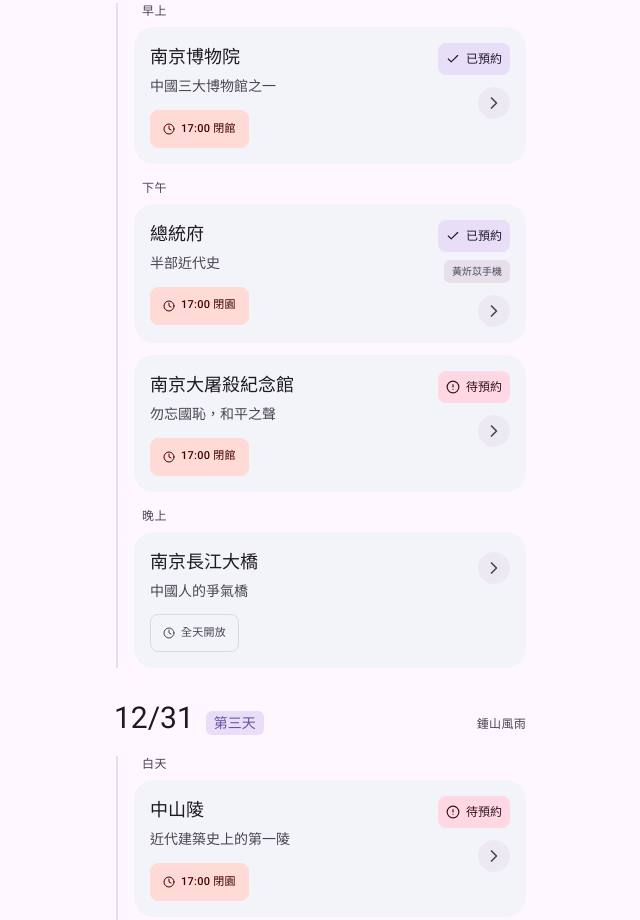
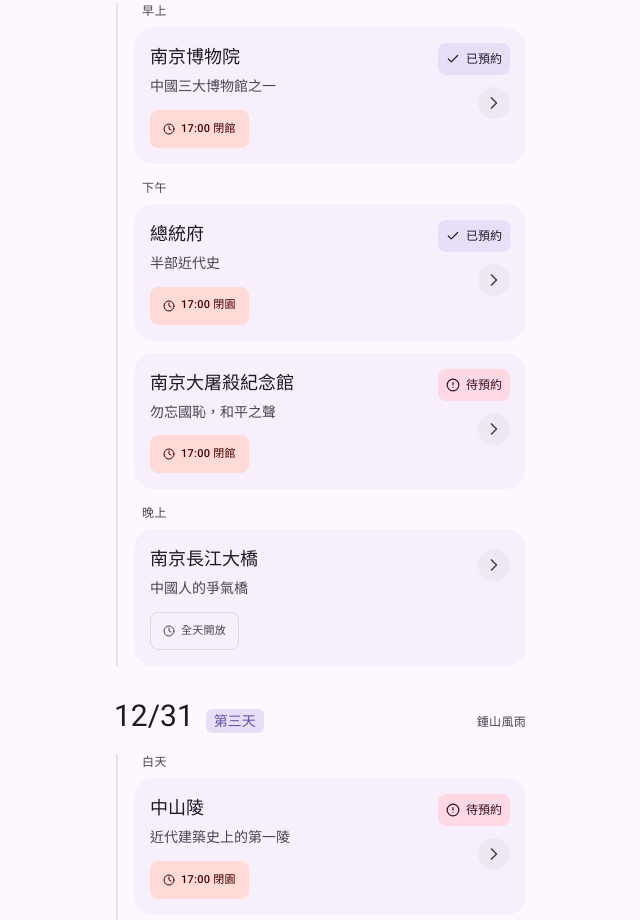
Before and after one commit to jedieason/china, a plain HTML site: page index.html in a window 1280 px wide. Shown: the part 1452-2372 px from the top of the page, without its empty margins (322-962 px from the left). Drawn offline with nearby package versions, Linux system fonts and the light colour scheme.

Commit message:
Change background color and update button styles

```diff
--- a/index.html
+++ b/index.html
@@ -71,7 +71,7 @@
 
         /* M3 Elevation & States */
         .m3-card {
-            background-color: #f3f4f9;
+            background-color: #f8effc;
             /* Surface Container Low */
             transition: background-color 0.2s, transform 0.2s, box-shadow 0.2s;
         }
@@ -305,7 +305,6 @@
                                 name: "總統府",
                                 timeDisplay: "17:00 閉園",
                                 bookingStatus: "已預約",
-                                note: "黃炘苡手機",
                                 shortDesc: "半部近代史",
                                 mustVisit: ["子超樓", "煦園", "孫中山臨時大總統辦公室", "行政院大樓"],
                                 detail: {
@@ -577,7 +576,7 @@
                         </div>
 
                         <!-- Close Button (Icon Button) -->
-                        <button onclick="closeModal()" class="w-10 h-10 rounded-full bg-[#f3f4f9] text-[#49454f] flex items-center justify-center active:bg-[#e7e0ec]">
+                        <button onclick="closeModal()" class="w-10 h-10 rounded-full bg-[#f8effc] text-[#49454f] flex items-center justify-center active:bg-[#e7e0ec]">
                             <i data-lucide="x" width="24"></i>
                         </button>
                     </div>
```
